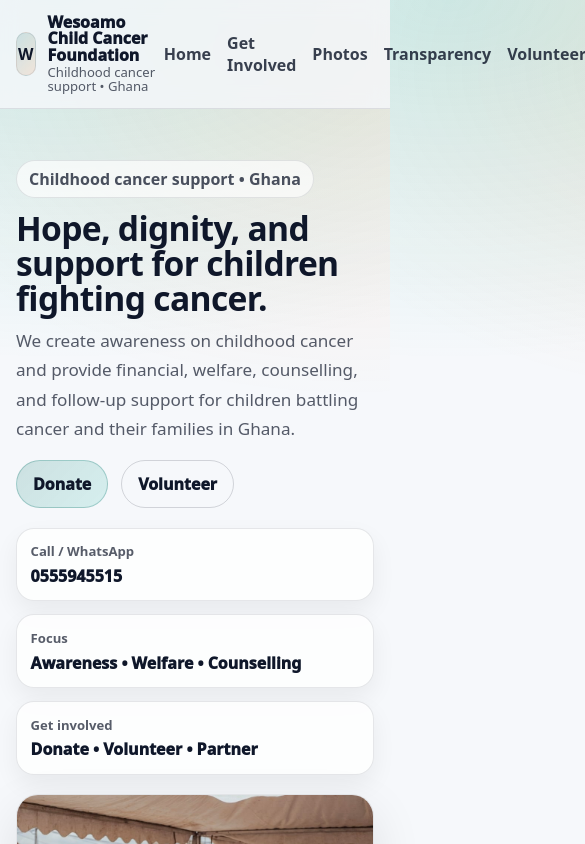
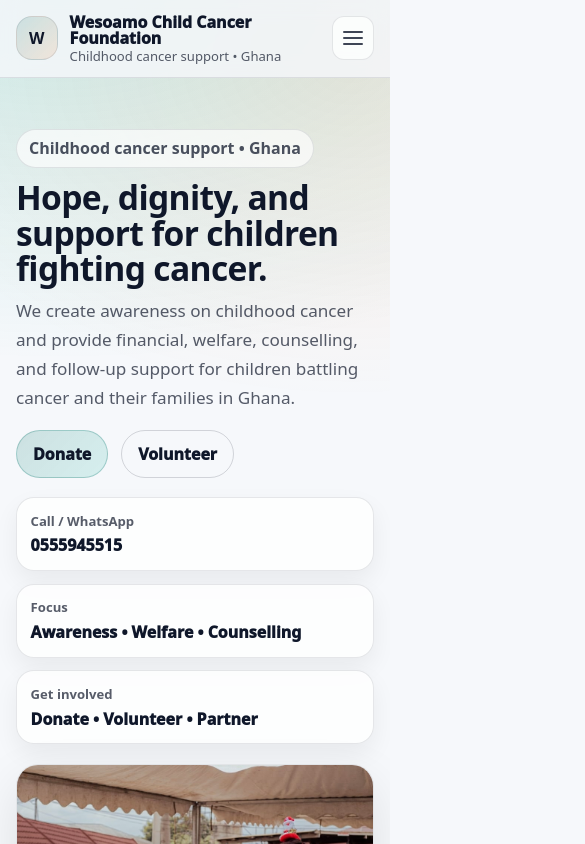
Before and after one commit to learngermanghana/Wesoamo-charity, a React (Vite) app: page / in a window 390 px wide. Shown: the top 844 px of the page, 585 px wide, since content can reach past the window. Built offline with nearby package versions, Linux system fonts and the light colour scheme.

Commit message:
Add mobile hamburger menu styles

```diff
--- a/src/index.css
+++ b/src/index.css
@@ -64,6 +64,53 @@ a:hover{ text-decoration: underline; }
 .nav__links{ display:flex; gap: 1rem; align-items:center; }
 .nav__links a{ font-weight: 800; color: rgba(15,23,42,.82); }
 .nav__links a.active{ color: var(--primary); text-decoration:none; }
+.nav__toggle{
+  display:none;
+  align-items:center;
+  justify-content:center;
+  width: 44px;
+  height: 44px;
+  border-radius: 12px;
+  border: 1px solid var(--line);
+  background: rgba(255,255,255,.7);
+  cursor: pointer;
+}
+.hamburger,
+.hamburger::before,
+.hamburger::after{
+  display:block;
+  width: 20px;
+  height: 2px;
+  background: rgba(15,23,42,.8);
+  border-radius: 999px;
+  content:"";
+}
+.hamburger{
+  position: relative;
+}
+.hamburger::before{
+  position: absolute;
+  top: -6px;
+  left: 0;
+}
+.hamburger::after{
+  position: absolute;
+  bottom: -6px;
+  left: 0;
+}
+.nav__mobile{
+  background: rgba(246,248,251,.96);
+  border-top: 1px solid var(--line);
+}
+.nav__mobileInner{
+  display:grid;
+  gap: .75rem;
+  padding: .75rem 0 1rem;
+}
+.nav__mobileLink{
+  font-weight: 900;
+  color: rgba(15,23,42,.82);
+}
 
 /* HERO */
 .hero{ padding: 3.2rem 0 1.5rem; }
@@ -300,6 +347,8 @@ input:focus, select:focus, textarea:focus{
   .stats{ grid-template-columns: 1fr 1fr; }
   .footer__inner{ flex-direction: column; }
   .footer__links{ text-align:left; }
+  .nav__links{ display: none; }
+  .nav__toggle{ display: inline-flex; }
 }
 
 /* GALLERY */
```
